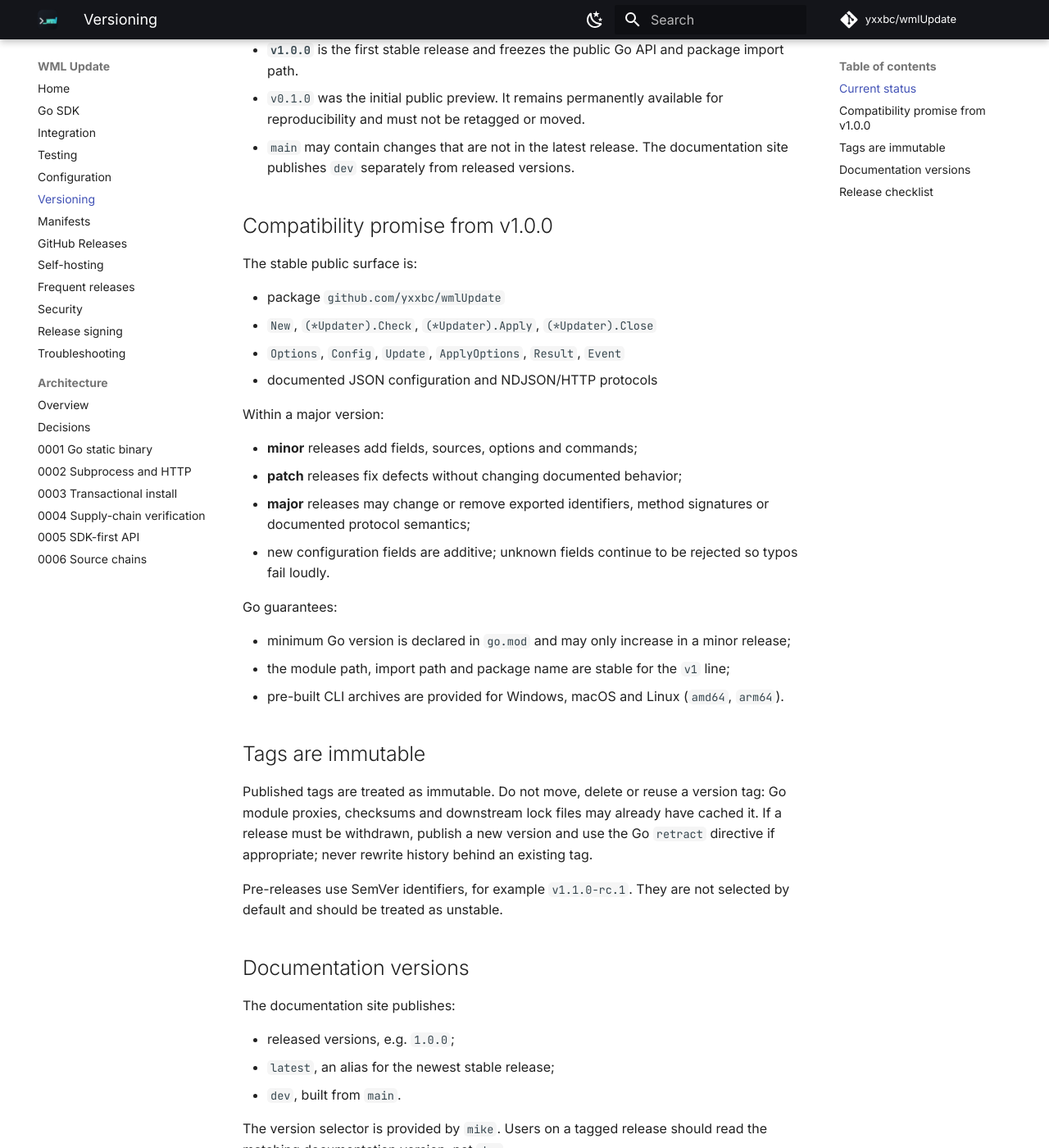
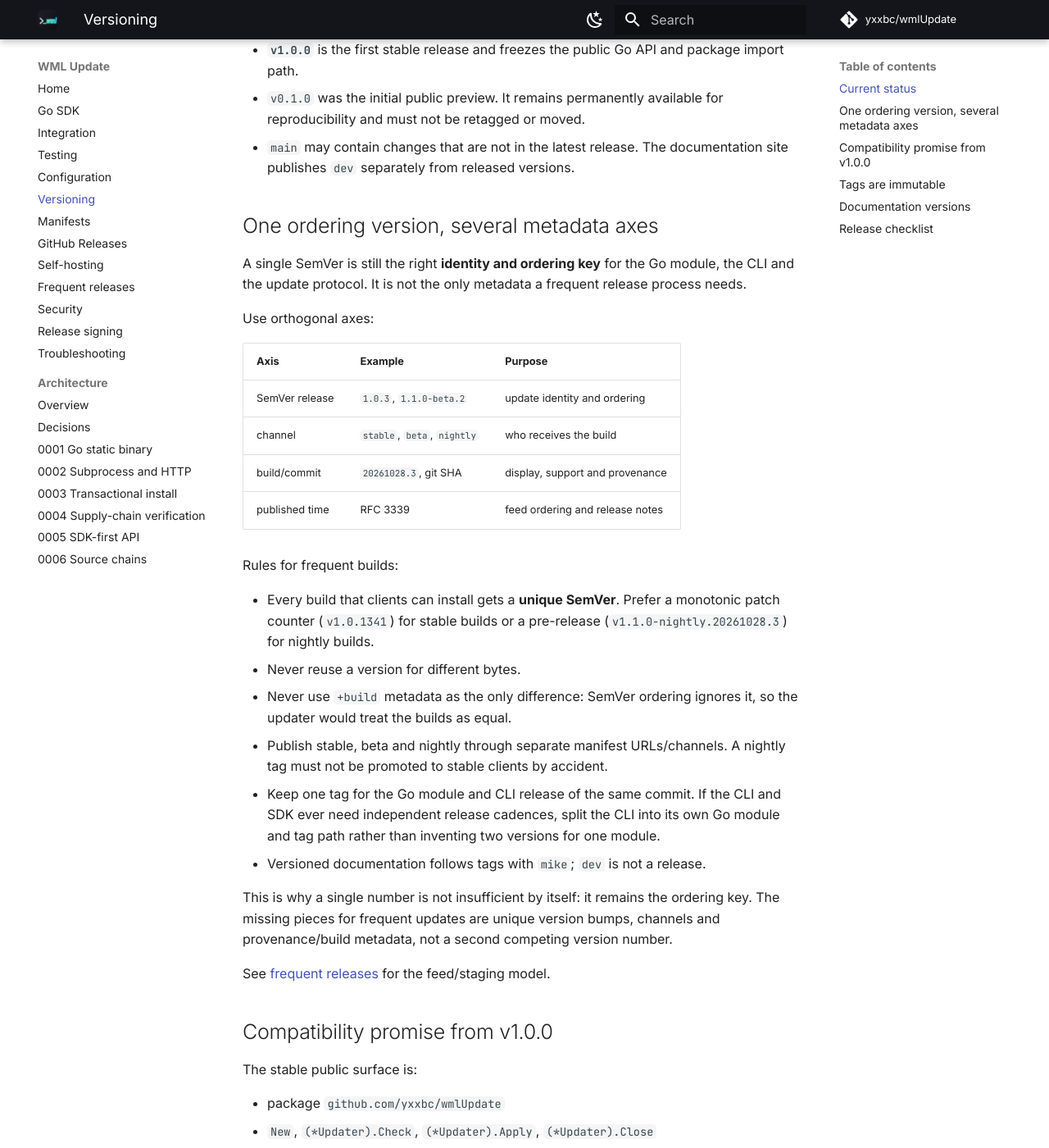
Before and after one commit to yxxbc/wmlUpdate, an MkDocs documentation site: the page built from docs/versioning.md, in a window 1280 px wide and 1400 px high, scrolled down 248 px. Shown: the whole window at 82% size. Built offline with MkDocs 1.6.1 and Material for MkDocs 9.7.7, drawn with Linux system fonts in a browser that asks for light colours; comment, search, counter and statistics services are not loaded; the version menu is left out.

Commit message:
docs: separate release identity from channel and build provenance
Explain why one SemVer remains the ordering key for frequent builds, and
document channels, unique patch/pre-release bumps, build metadata and the
one-module/one-tag rule for the SDK and CLI.

Co-Authored-By: Claude Code <noreply@anthropic.com>

```diff
--- a/docs/versioning.md
+++ b/docs/versioning.md
@@ -10,6 +10,42 @@ WML Update follows [Semantic Versioning 2.0.0](https://semver.org/).
   reproducibility and must not be retagged or moved.
 - `main` may contain changes that are not in the latest release. The documentation
   site publishes `dev` separately from released versions.
+
+## One ordering version, several metadata axes
+
+A single SemVer is still the right **identity and ordering key** for the Go
+module, the CLI and the update protocol. It is not the only metadata a frequent
+release process needs.
+
+Use orthogonal axes:
+
+| Axis | Example | Purpose |
+| --- | --- | --- |
+| SemVer release | `1.0.3`, `1.1.0-beta.2` | update identity and ordering |
+| channel | `stable`, `beta`, `nightly` | who receives the build |
+| build/commit | `20261028.3`, git SHA | display, support and provenance |
+| published time | RFC 3339 | feed ordering and release notes |
+
+Rules for frequent builds:
+
+- Every build that clients can install gets a **unique SemVer**. Prefer a
+  monotonic patch counter (`v1.0.1341`) for stable builds or a pre-release
+  (`v1.1.0-nightly.20261028.3`) for nightly builds.
+- Never reuse a version for different bytes.
+- Never use `+build` metadata as the only difference: SemVer ordering ignores it,
+  so the updater would treat the builds as equal.
+- Publish stable, beta and nightly through separate manifest URLs/channels. A
+  nightly tag must not be promoted to stable clients by accident.
+- Keep one tag for the Go module and CLI release of the same commit. If the CLI
+  and SDK ever need independent release cadences, split the CLI into its own Go
+  module and tag path rather than inventing two versions for one module.
+- Versioned documentation follows tags with `mike`; `dev` is not a release.
+
+This is why a single number is not insufficient by itself: it remains the
+ordering key. The missing pieces for frequent updates are unique version bumps,
+channels and provenance/build metadata, not a second competing version number.
+
+See [frequent releases](frequent-releases.md) for the feed/staging model.
 
 ## Compatibility promise from v1.0.0
 
```
Also changed, not shown: AGENTS.md (+5 -1 lines).
